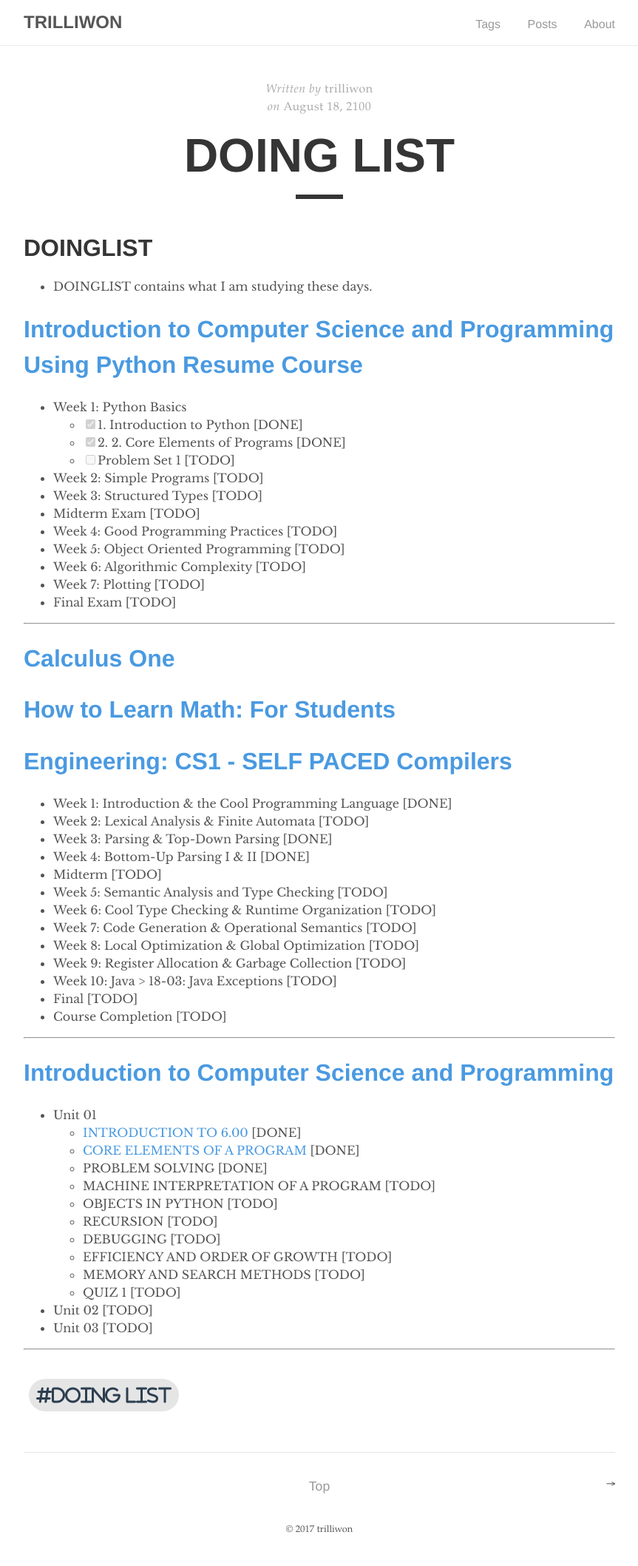
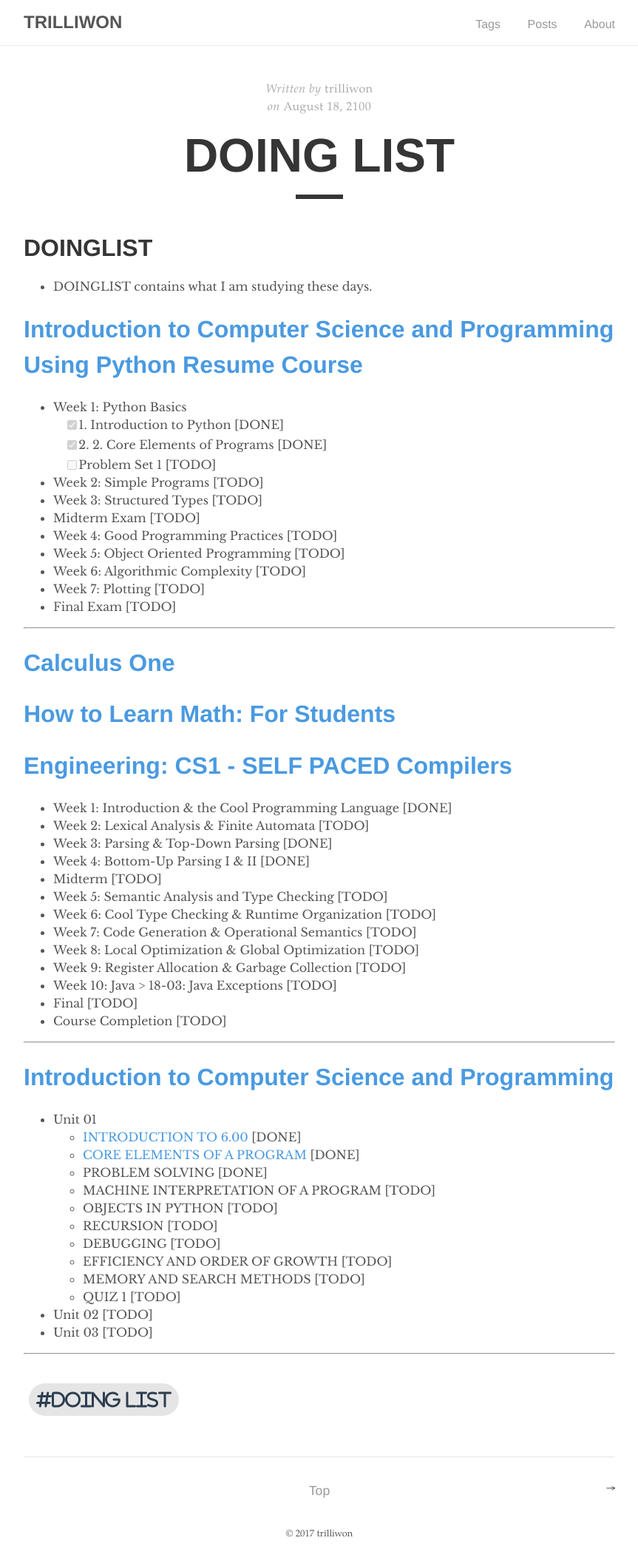
Before and after one commit to trilliwon/ABL, a Jekyll site: the page built from _posts/2100-08-19-doing-list.md, in a window 1280 px wide. Shown: the whole page at 74% size, without its empty margins (208-1071 px from the left). Built offline with Jekyll 4.4.1, drawn with Linux system fonts in a browser that asks for light colours; nearby versions of some CDN libraries.

Commit message:
Tue Dec 26 20:31:15 KST 2017

```diff
--- a/_sass/_post.scss
+++ b/_sass/_post.scss
@@ -36,3 +36,18 @@
     text-decoration: underline;
   }
 }
+
+.box,
+.box_done,
+.task-list-item {
+    list-style-type: none;
+}
+
+.task-list-item input {
+  margin: 0 0.2em 0.25em -1.6em;
+  vertical-align: middle;
+}
+
+.task-list-item+.task-list-item {
+  margin-top: 3px;
+}
```
